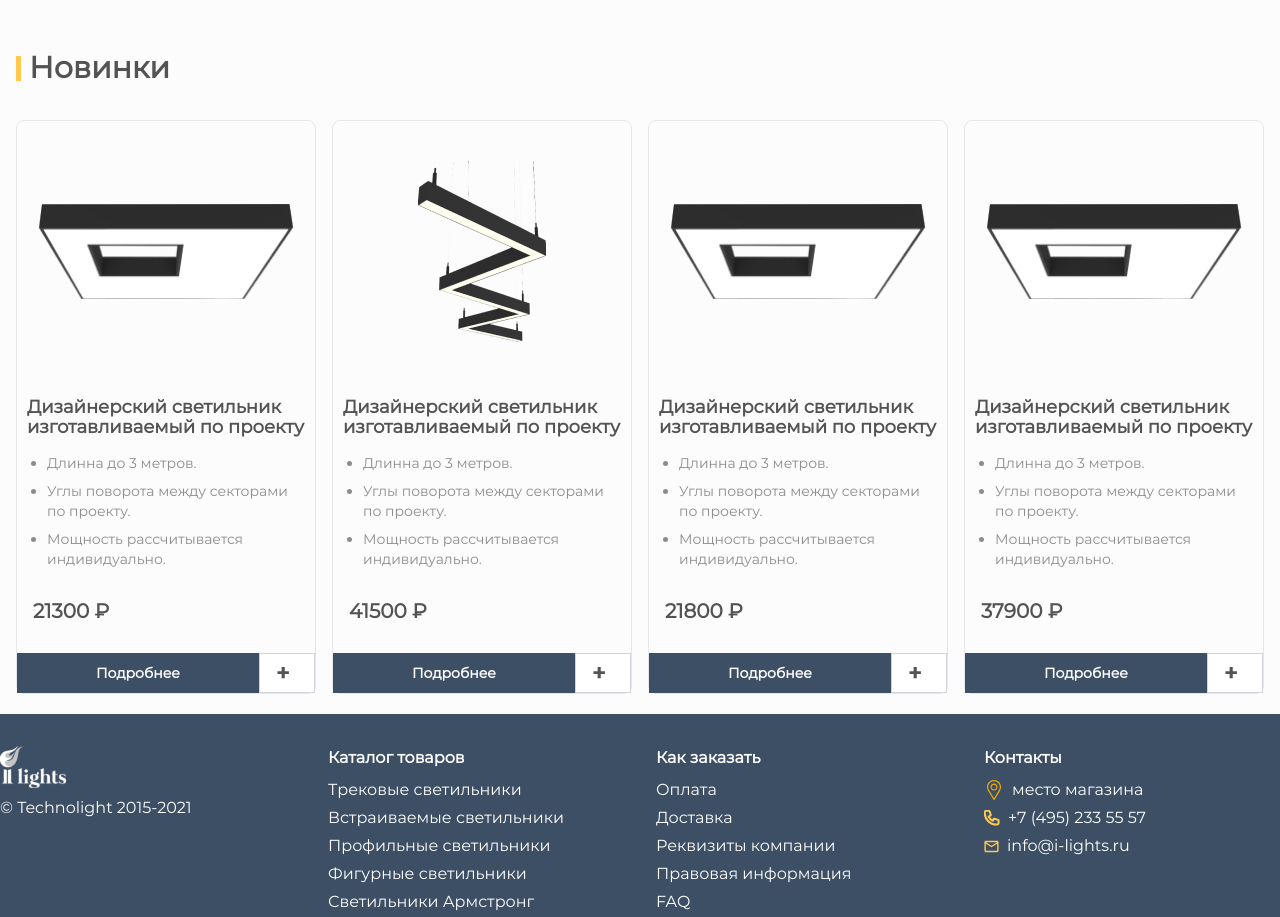
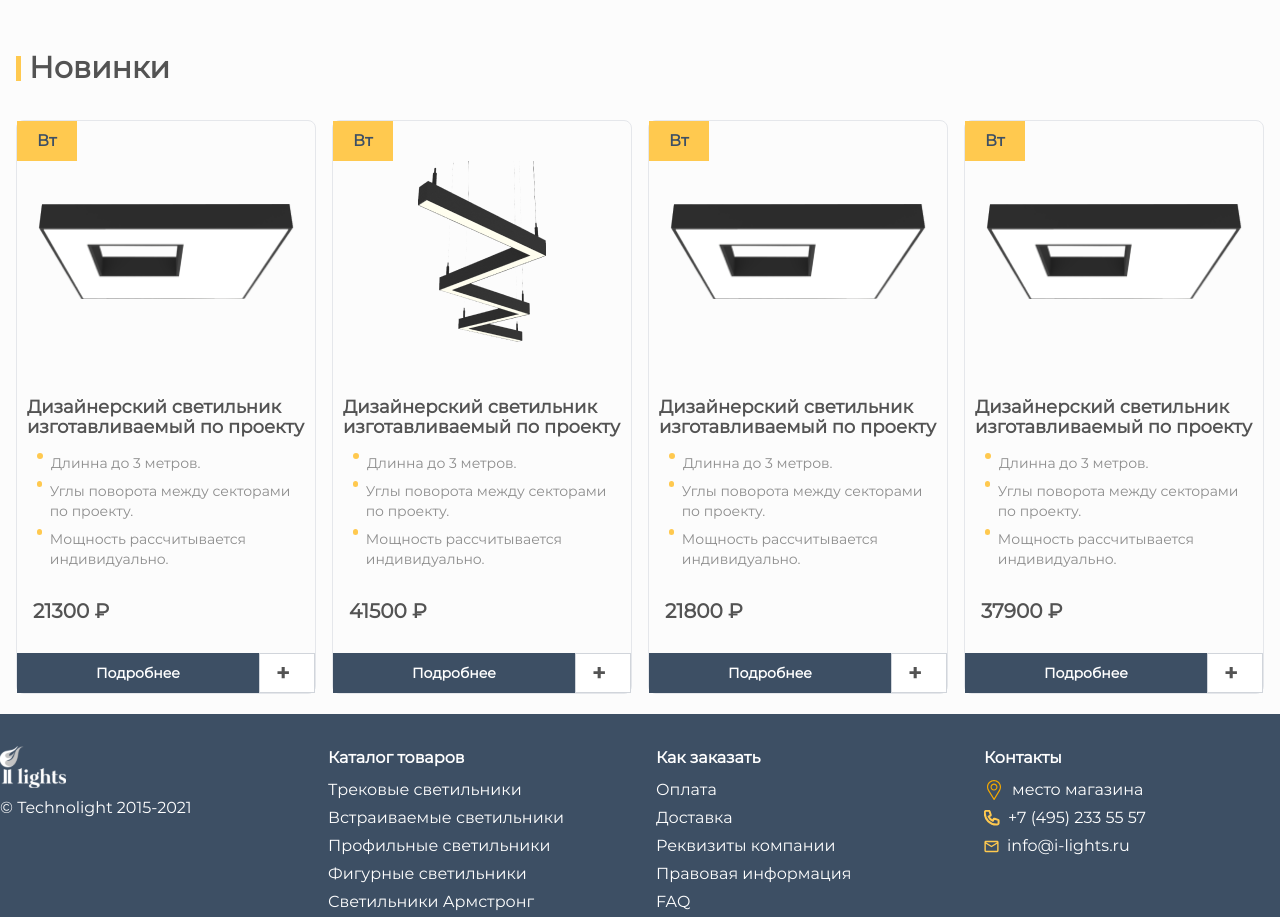
Before and after one commit to 89811421793/lamps, a Next.js app: page / in a window 1280 px wide. Shown: the part 1660-2577 px from the top of the page. Built offline with nearby package versions, Linux system fonts and the light colour scheme.

Commit message:
вид и фукц-ть карточек

```diff
--- a/src/app/components/Card.tsx
+++ b/src/app/components/Card.tsx
@@ -1,4 +1,4 @@
-import React from 'react';
+import React from "react";
 
 type CardProps = {
   url: string;
@@ -8,25 +8,46 @@ type CardProps = {
   features?: { id: string; text: string }[];
 };
 
-const Card: React.FC<CardProps> = ({ url, title, price, id, features = [] }) => {
+const Card: React.FC<CardProps> = ({
+  url,
+  title,
+  price,
+  id,
+  features = [],
+}) => {
   return (
-        <div className="border rounded-lg flex flex-col h-full mx-0"> {/* Убрано space-y-8 */}
+    <div className=" card border rounded-lg flex flex-col h-full mx-0 relative transition-shadow duration-300 group hover:shadow-[0px_0px_30px_0px_#FFC94F4D]">
       <div className="flex justify-center items-center h-24 mb-4 pt-[180px]">
-                {url.includes('prod1') ? (
-                    <img src={url} alt={title} className="w-[256px] h-[96px] object-contain rounded-t-lg mb-[100px]" />
+        {url.includes("prod1") ? (
+          <img
+            src={url}
+            alt={title}
+            className="w-[256px] h-[96px] object-contain rounded-t-lg mb-[100px]"
+          />
         ) : (
-                    <img src={url} alt={title} className="w-[128px] h-[181px] object-contain rounded-t-lg mb-[100px]" />
+          <img
+            src={url}
+            alt={title}
+            className="w-[128px] h-[181px] object-contain rounded-t-lg mb-[100px]"
+          />
         )}
       </div>
-            <h1 className="text-darkgrey font-bold text-lg leading-5 mb-[8px] p-0 mt-[80px] ml-[10px] mr-[10px]">{title}</h1> {/* Уменьшен паддинг */}
-            <ul className="list-disc pl-5 space-y-2 mb-4 p-0 mt-[8px] ml-[10px] mr-[10px]"> {/* Уменьшен паддинг */}
+      <h1 className="text-darkgrey font-bold text-lg leading-5 mb-[8px] p-0 mt-[80px] ml-[10px] mr-[10px]">
+        {title}
+      </h1>
+      <ul className="list-none pl-5 space-y-2 mb-4 p-0 mt-[8px] mr-[10px] custom-list">
         {features.map((feature) => (
-                    <li key={feature.id} className="text-shortDesc font-light text-sm leading-5">
+          <li key={feature.id} className="flex items-start">
+            <span className="bg-secondary mr-2 w-[6px] h-[6px] rounded-full"></span>
+            <span className="text-shortDesc font-light text-sm leading-5">
               {feature.text}
+            </span>
           </li>
         ))}
       </ul>
-            <span className="text-darkgrey font-bold text-xl leading-5 mb-4 p-4">{price} ₽</span>
+      <span className="text-darkgrey font-bold text-xl leading-5 mb-4 p-4 transition-colors duration-300 group-hover:text-[#F3C650]">
+        {price} ₽
+      </span>
       <div className="flex w-full space-x-0">
         <a
           href={`/product/${id}`}
@@ -34,9 +55,7 @@ const Card: React.FC<CardProps> = ({ url, title, price, id, features = [] }) =>
         >
           Подробнее
         </a>
-                <button
-                    className="flex items-center justify-center border border-gray-300 bg-white text-darkgrey font-semibold text-sm leading-5 h-10 w-14"
-                >
+        <button className="flex items-center justify-center border border-gray-300 bg-white text-darkgrey font-semibold text-sm leading-5 h-10 w-14">
           <img src="/add_grey.svg" alt="Добавить" className="mr-2" />
         </button>
       </div>
--- a/src/app/globals.css
+++ b/src/app/globals.css
@@ -28,3 +28,19 @@ body {
   background: var(--primaryBg);
   font-family: var(--font-montserrat-regular);
 }
+
+.custom-list li::marker {
+  color: var(--secondary);
+}
+
+.card::before {
+  content: "Вт";
+  position: absolute;
+  top: 0;
+  left: 0;
+  background-color: var(--secondary);
+  color: var(--accent);
+  text-align: center;
+  font-weight: bold;
+  padding: 8px 20px;
+}
```
Also changed, not shown: src/app/components/sections/mainpage/Latest.tsx (+29 -31 lines). Lines whose indentation alone changed are shown as unchanged.
